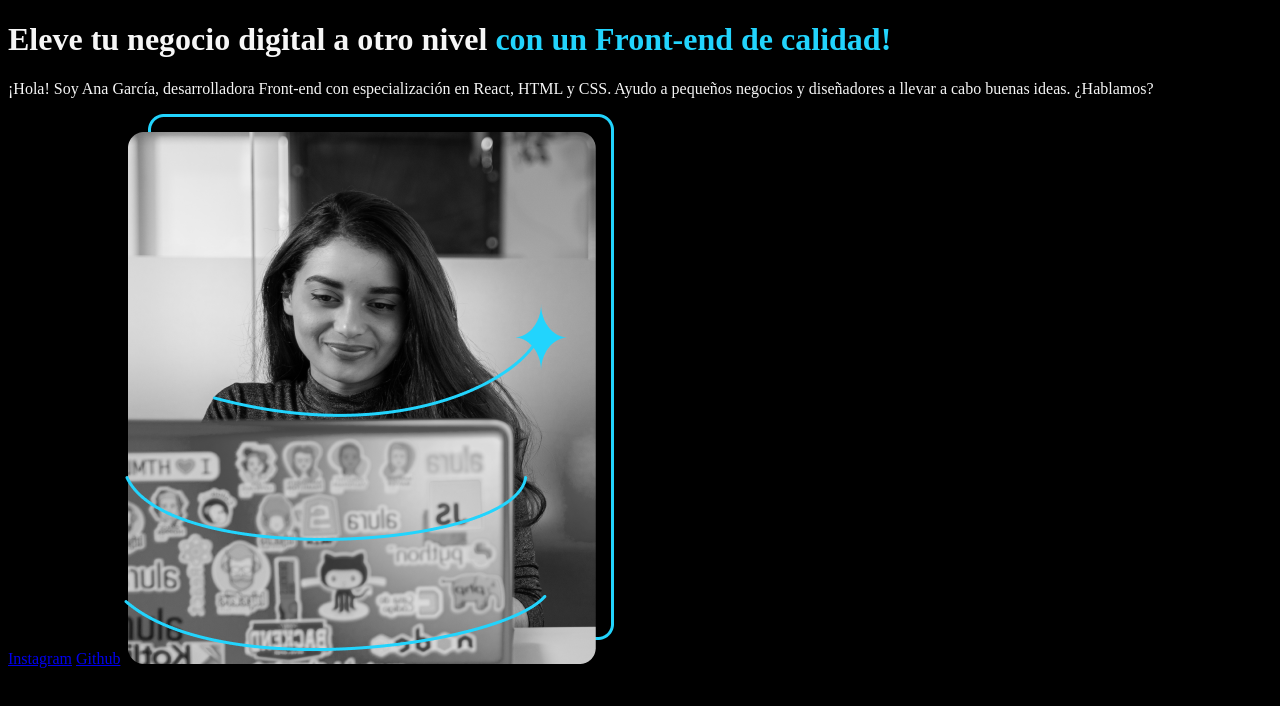
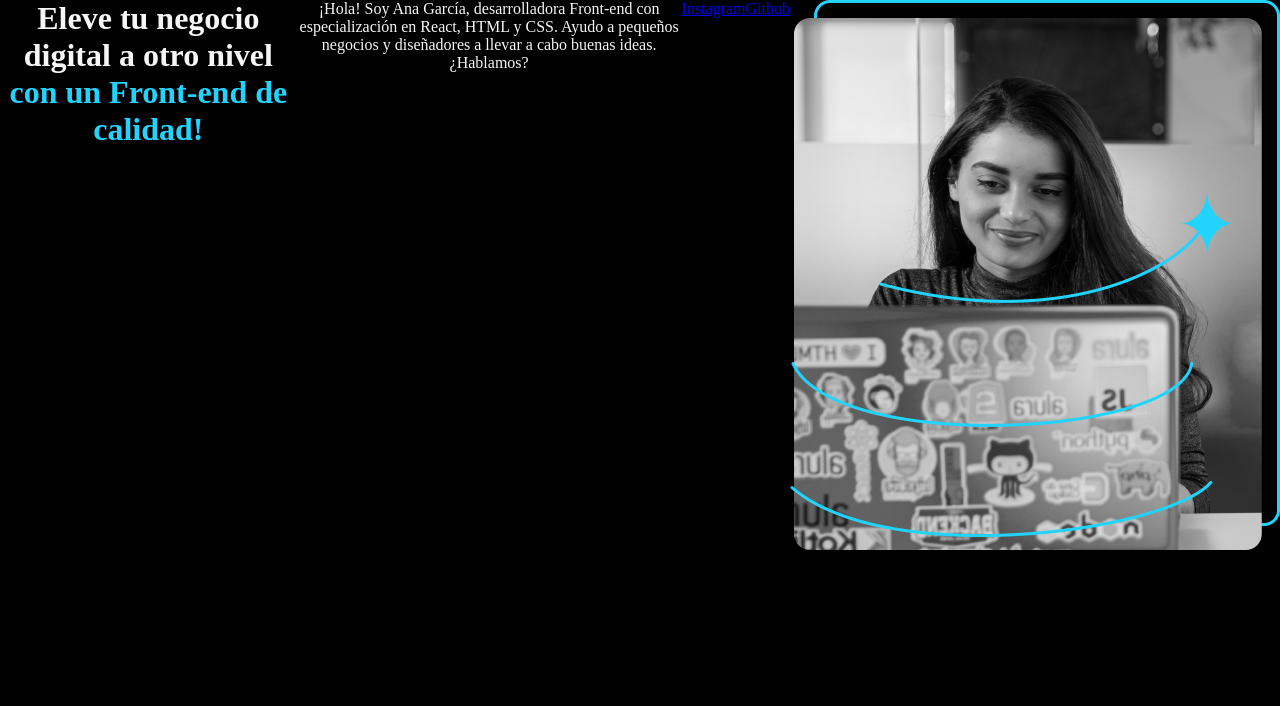
Before and after one commit to PabloAldo/html-y-css, a plain HTML site: page index.html in a window 1280 px wide. Drawn offline with Linux system fonts and the light colour scheme.

Commit message:
Se creo la clase presentacion

```diff
--- a/index.html
+++ b/index.html
@@ -8,9 +8,9 @@
 </head>
 <body>
     <header></header>
-    <main>
+    <main class="presentacion">
         <h1>
-            Eleve tu negocio digital a otro nivel <Strong>con un Front-end de calidad!</Strong>
+            Eleve tu negocio digital a otro nivel <Strong class="titulo-destaque">con un Front-end de calidad!</Strong>
         </h1>
         <p>
             ¡Hola! Soy Ana García, desarrolladora Front-end con especialización en React,
--- a/style.css
+++ b/style.css
@@ -1,8 +1,24 @@
+* {
+    padding: 0;
+    margin: 0;
+}
+
 body{
     background-color: #000000;
     color:#f6f6f6;
+    height: 100vh;
+    box-sizing: border-box;
 }
 
 strong{
     color:#22d4fd;
 }
+
+.titulo-destaque{
+    color:#22d4fd;
+}
+
+.presentacion{
+    display: flex;
+    text-align: center;
+}
```
